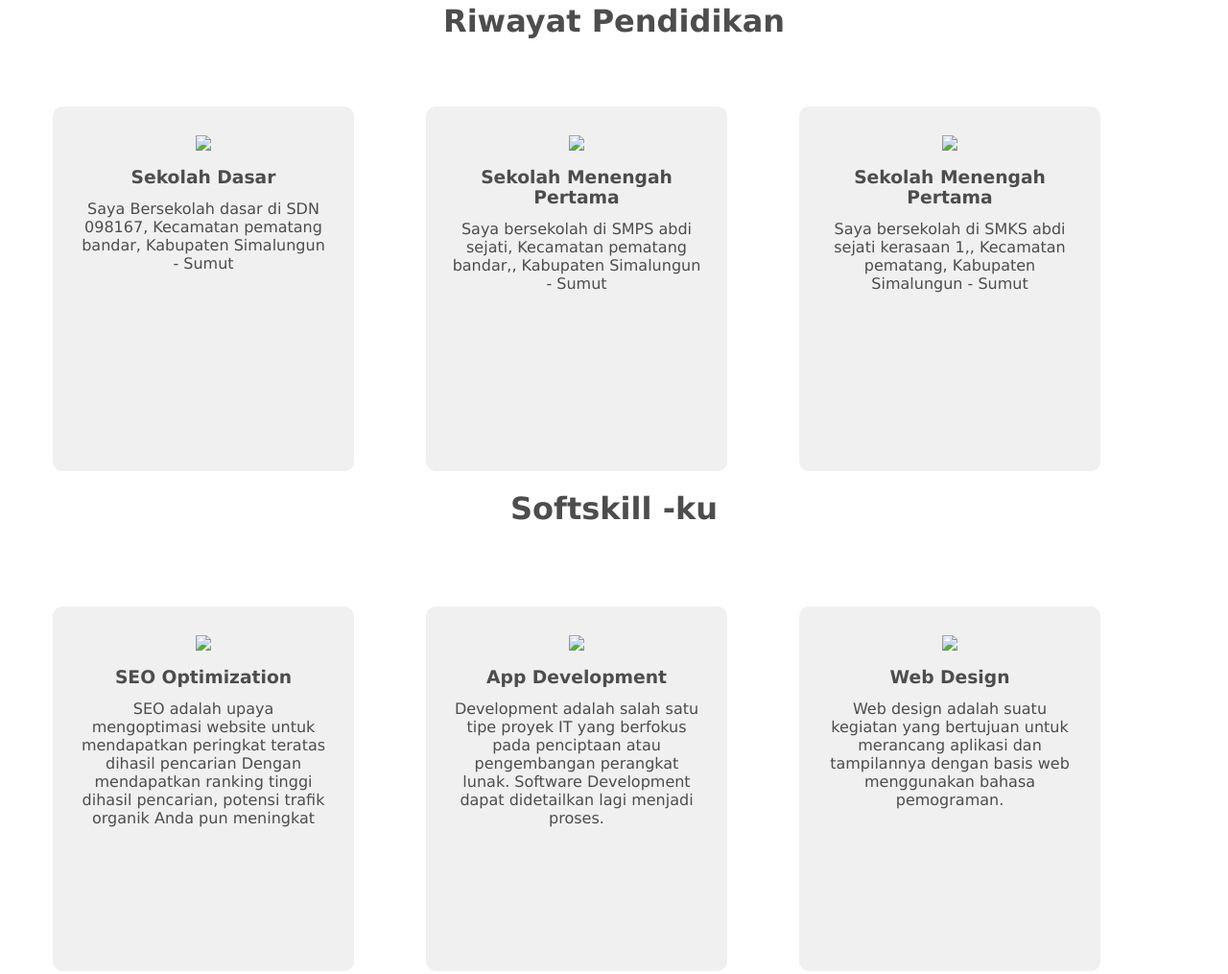
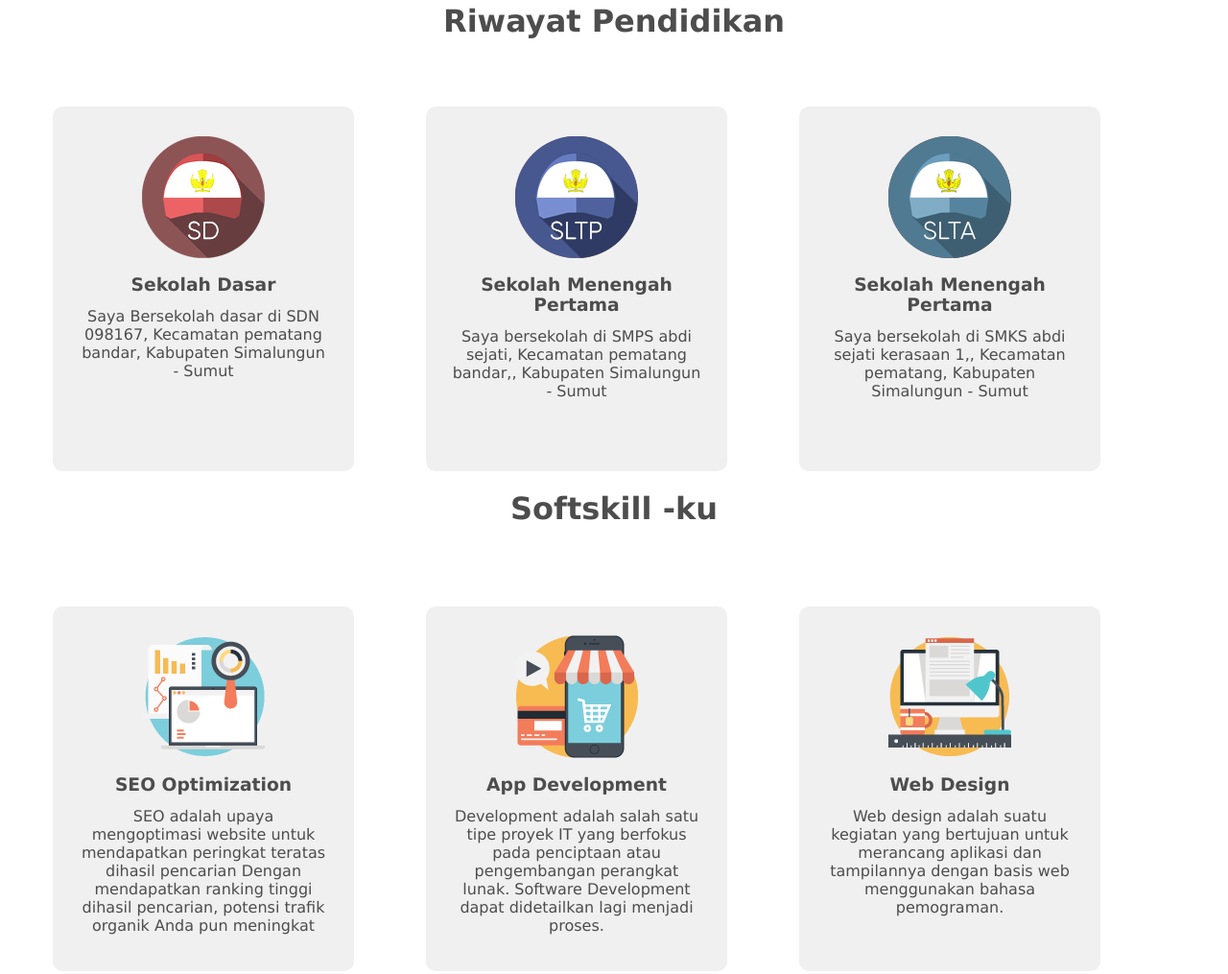
Before and after one commit to ines12356/uas.ines, a plain HTML site: page index.html in a window 1280 px wide. Shown: the part 763-1778 px from the top of the page at 96% size. Drawn offline with Linux system fonts and the light colour scheme.

Commit message:
Add files via upload

```diff
--- a/index.html
+++ b/index.html
@@ -24,7 +24,7 @@
 </div>
 
 <div class="banner" id="hai">
-<img src="ines.jpg">
+<img src="gambar/ines.jpg">
 <h1>Hai.... <span></span></h1>
 <p>Salam Hangat Dari Saya dan Semoga Kamu Sehat Selalu</p>
 <a href=""><button>Selengkapnya</button></a>
@@ -35,7 +35,7 @@
 <div class="box-pendidikan">
     <h1>Riwayat Pendidikan</h1>
  <div class="box-kiri">
-    <img src="Icon-sd.png">
+    <img src="gambar/Icon-sd.png">
     <p><h3>Sekolah Dasar</h3></p>
     <p>Saya Bersekolah dasar di SDN
     098167, Kecamatan pematang bandar,
@@ -43,7 +43,7 @@
  </div>
 
  <div class="box-tengah">
-<img src="Icon-smp.png">
+<img src="gambar/Icon-smp.png">
 <p><h3>Sekolah Menengah Pertama</h3></p>
 <p>Saya bersekolah di SMPS abdi sejati,
     Kecamatan pematang bandar,,
@@ -51,7 +51,7 @@
 </div>
 
 <div class="box-kanan">
- <img src="Icon-sma.png">
+ <img src="gambar/Icon-sma.png">
  <p><h3>Sekolah Menengah Pertama</h3></p>
  <p> Saya bersekolah di SMKS abdi sejati kerasaan 1,,
     Kecamatan pematang,
@@ -63,7 +63,7 @@
     <br id="softskill"> <br><br><br><br>
     <h1>Softskill -ku</h1>
  <div class="box-kiri">
-    <img src="icon-2.png">
+    <img src="gambar/icon-2.png">
     <p><h3>SEO Optimization</h3></p>
     <p>SEO adalah upaya mengoptimasi website untuk
         mendapatkan peringkat teratas dihasil pencarian
@@ -73,7 +73,7 @@
  </div>
 
  <div class="box-tengah">
-<img src="icon-3.png">
+<img src="gambar/icon-3.png">
 <p><h3>App Development</h3></p>
 <p>Development adalah salah satu tipe proyek IT
     yang berfokus pada penciptaan atau
@@ -83,7 +83,7 @@
 </div>
 
 <div class="box-kanan">
- <img src="icon-4.png">
+ <img src="gambar/icon-4.png">
  <p><h3>Web Design</h3></p>
  <p>Web design adalah suatu kegiatan yang
     bertujuan untuk merancang aplikasi dan
@@ -94,7 +94,7 @@
 <br><br><br>
 <div class="box-kontak" id="kontak">
     <h1>Hubungi Kontakku</h1>
-    <img src="video-chat.png">
+    <img src="gambar/video-chat.png">
     <h2>083834050510</h2>
 </div>
 
```
